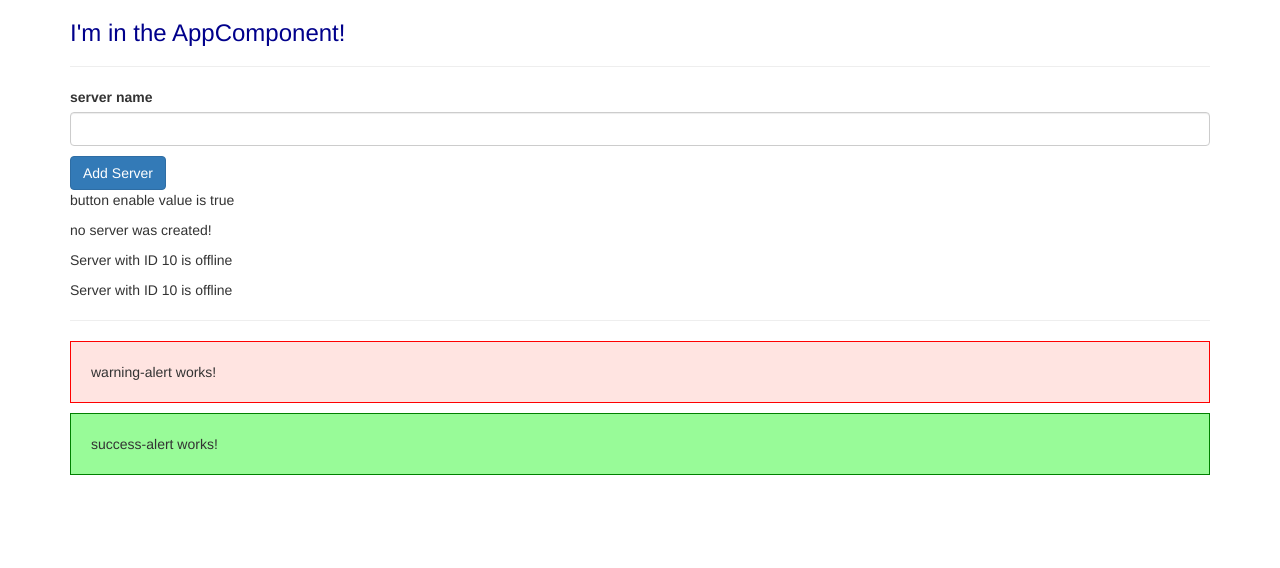
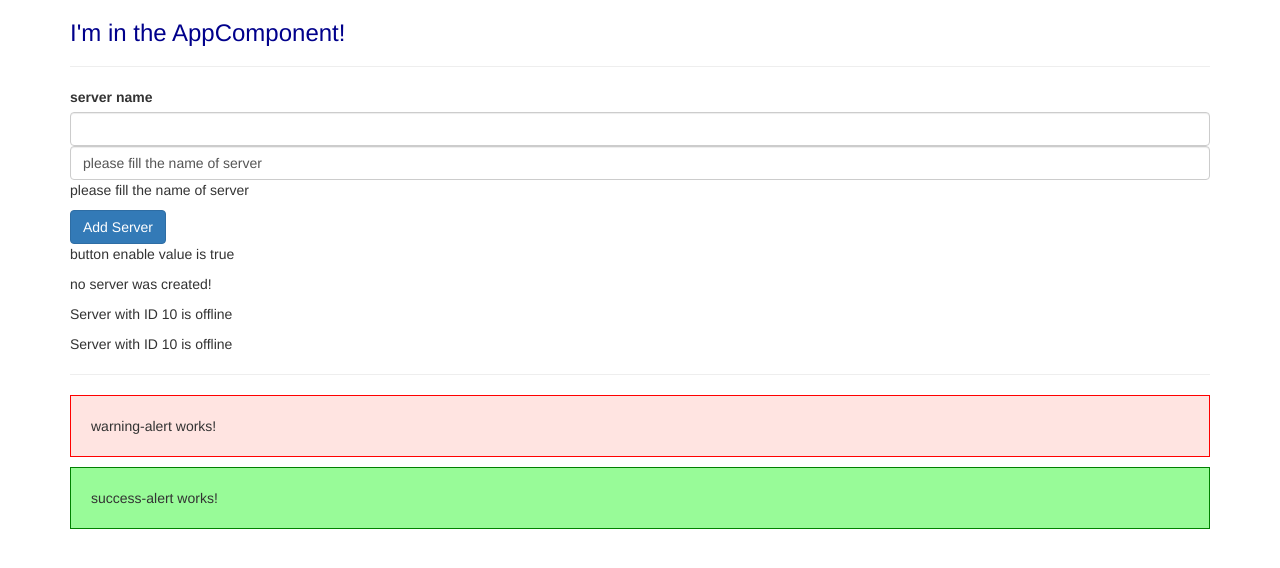
Before and after one commit to adetiamarhadi/angular-demo, an Angular app: page / in a window 1280 px wide. Shown: the top 568 px of the page. Built offline with nearby package versions, Linux system fonts and the light colour scheme.

Commit message:
two way databinding

```diff
--- a/src/app/servers/servers.component.html
+++ b/src/app/servers/servers.component.html
@@ -1,5 +1,6 @@
 <label>server name</label>
 <input type="text" class="form-control" (input)="onUpdateServerName($event)">
+<input type="text" class="form-control" [(ngModel)]="serverName">
 <p>{{ serverName }}</p>
 <button class="btn btn-primary" [disabled]="!allowNewServer" (click)="onCreateServer()">Add Server</button>
 <p>button enable value is {{ allowNewServer }}</p>
--- a/src/app/servers/servers.component.ts
+++ b/src/app/servers/servers.component.ts
@@ -11,7 +11,7 @@ export class ServersComponent implements OnInit {
 
   serverCreationStatus = 'no server was created!';
 
-  serverName = '';
+  serverName = 'please fill the name of server';
 
   constructor() {
     setTimeout(() => {
```
